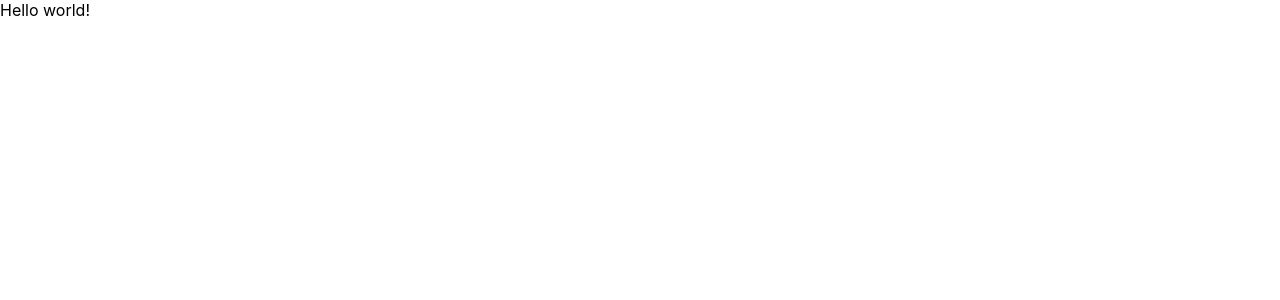
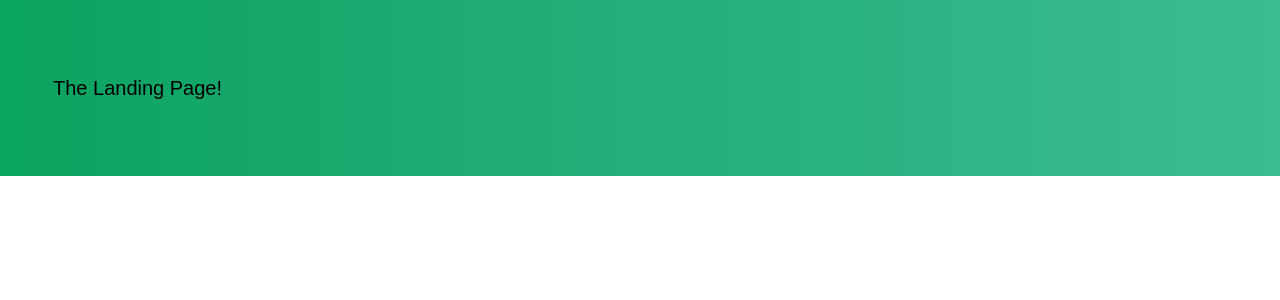
Before and after one commit to TeamEsteem/team-website, a React (Create React App) app: page / in a window 1280 px wide. Shown: the top 300 px of the page. Built offline with nearby package versions, Linux system fonts and the light colour scheme.

Commit message:
added all the fonts!

```diff
--- a/public/index.html
+++ b/public/index.html
@@ -10,6 +10,11 @@
       content="Web site created using create-react-app"
     />
     <link rel="apple-touch-icon" href="%PUBLIC_URL%/logo192.png" />
+
+    <link
+      href="https://fonts.googleapis.com/css2?family=Inter:wght@100;300;400;500;700&display=swap"
+      rel="stylesheet"
+    />
     <!--
       manifest.json provides metadata used when your web app is installed on a
       user's mobile device or desktop. See https://developers.google.com/web/fundamentals/web-app-manifest/
--- a/src/App.js
+++ b/src/App.js
@@ -1,10 +1,42 @@
-import logo from './logo.svg';
-import {motion} from 'framer-motion';
-import './App.scss';
+import Landing from "./pages/landing";
+import "./App.scss";
+import { createMuiTheme, ThemeProvider, Typography } from "@material-ui/core";
+import Omnes from "./assets/fonts/Omnes Semibold Regular.ttf";
+
+const primaryFont = createMuiTheme({
+  typography: {
+    fontFamily: ["Inter", "sans-serif"].join(","),
+  },
+});
+
+const secondaryFont = createMuiTheme({
+  typography: {
+    fontFamily: "Omnes Semibold, sans-serif",
+  },
+  overrides: {
+    MuiCssBaseline: {
+      "@global": {
+        "@font-face": [Omnes],
+      },
+    },
+  },
+});
 
 function App() {
   return (
-    <div>Hello world!</div>
+    <div
+      style={{
+        background: "linear-gradient(90deg, #0BA360 0%, #3CBA92 100%)",
+        padding: "53px",
+        display: "flex",
+      }}
+    >
+      <ThemeProvider theme={secondaryFont}>
+        <Typography style={{ fontSize: "20px", fontWeight: "500" }}>
+          <Landing />
+        </Typography>
+      </ThemeProvider>
+    </div>
   );
 }
 
--- a/src/index.css
+++ b/src/index.css
@@ -1,13 +1,13 @@
 body {
   margin: 0;
-  font-family: -apple-system, BlinkMacSystemFont, 'Segoe UI', 'Roboto', 'Oxygen',
-    'Ubuntu', 'Cantarell', 'Fira Sans', 'Droid Sans', 'Helvetica Neue',
+  font-family: -apple-system, BlinkMacSystemFont, "Segoe UI", "Roboto", "Oxygen",
+    "Ubuntu", "Cantarell", "Fira Sans", "Droid Sans", "Helvetica Neue",
     sans-serif;
   -webkit-font-smoothing: antialiased;
   -moz-osx-font-smoothing: grayscale;
 }
 
 code {
-  font-family: source-code-pro, Menlo, Monaco, Consolas, 'Courier New',
+  font-family: source-code-pro, Menlo, Monaco, Consolas, "Courier New",
     monospace;
 }
--- /dev/null
+++ b/src/pages/landing.jsx
@@ -0,0 +1,14 @@
+import React, { Component } from "react";
+
+class Landing extends Component {
+  render() {
+    return (
+      <div>
+        {/* <img src={Logo} alt="logos" width="70%"></img> */}
+        <p style={{ float: "right" }}>The Landing Page!</p>
+      </div>
+    );
+  }
+}
+
+export default Landing;
```
Also changed, not shown: src/App.scss (+7 -0 lines), src/assets/fonts/Omnes Semibold Regular.ttf (added), src/assets/images/logos.svg (added).
